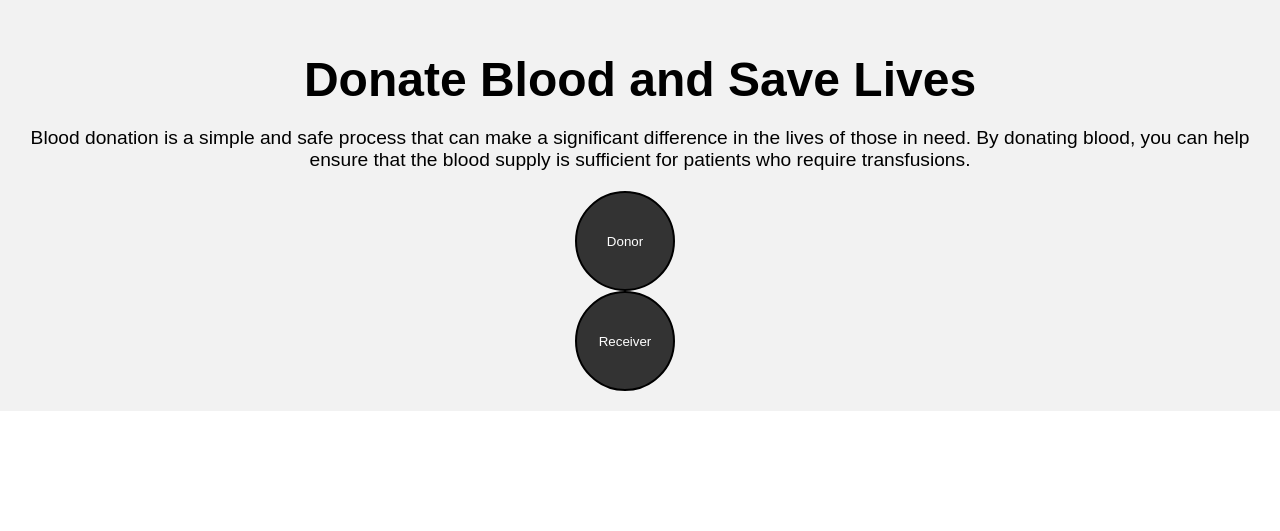
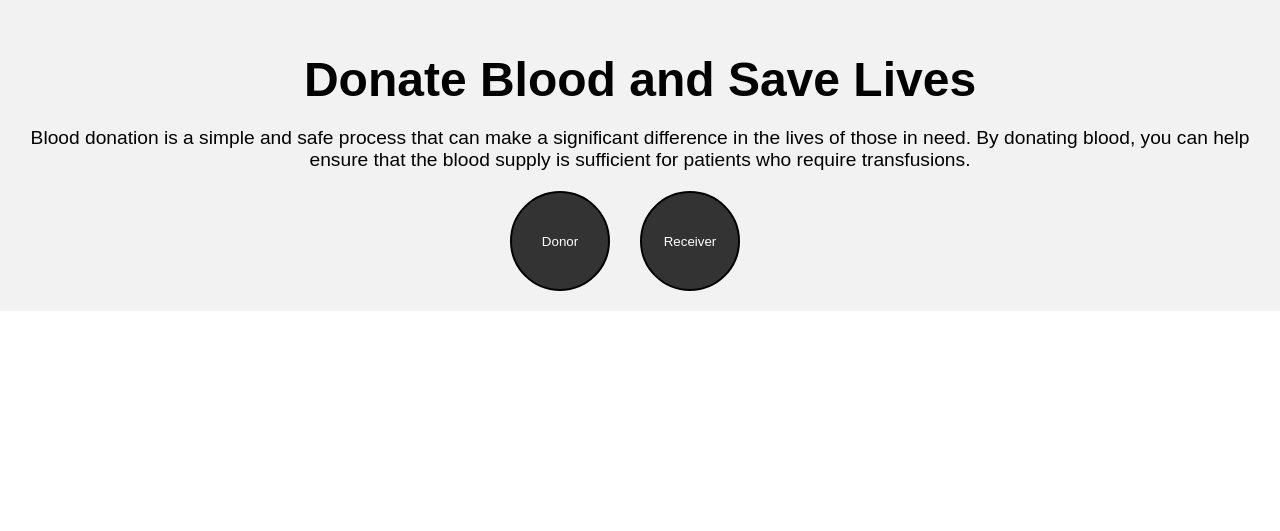
Before and after one commit to VireshShah17/LifeSaver, a Django app: page / in a window 1280 px wide. Shown: the part 127-658 px from the top of the page. Run offline with Django 4.2, Linux system fonts and the light colour scheme.

Commit message:
Styling Changes
Styled the buttons for receiver and donor

```diff
--- a/static/css/styles.css
+++ b/static/css/styles.css
@@ -47,3 +47,9 @@ a{
     margin: 7px;
     padding-right: 10px;
 }
+
+main .form-container{
+    display: flex;
+    align-items: center;
+    justify-content: center;
+}
--- a/templates/index.html
+++ b/templates/index.html
@@ -25,6 +25,7 @@
             Blood donation is a simple and safe process that can make a significant difference in the lives of those in need.
             By donating blood, you can help ensure that the blood supply is sufficient for patients who require transfusions.
         </p>
+        <div class="form-container">
             <form action="{% url 'index:donor' %}">
                 {% csrf_token %}
                 <button>Donor</button>
@@ -33,6 +34,8 @@
                 {% csrf_token %}
                 <button>Receiver</button>
             </form>
+        </div>
+
 
     </main>
 
```
Lines whose indentation alone changed are shown as unchanged.
